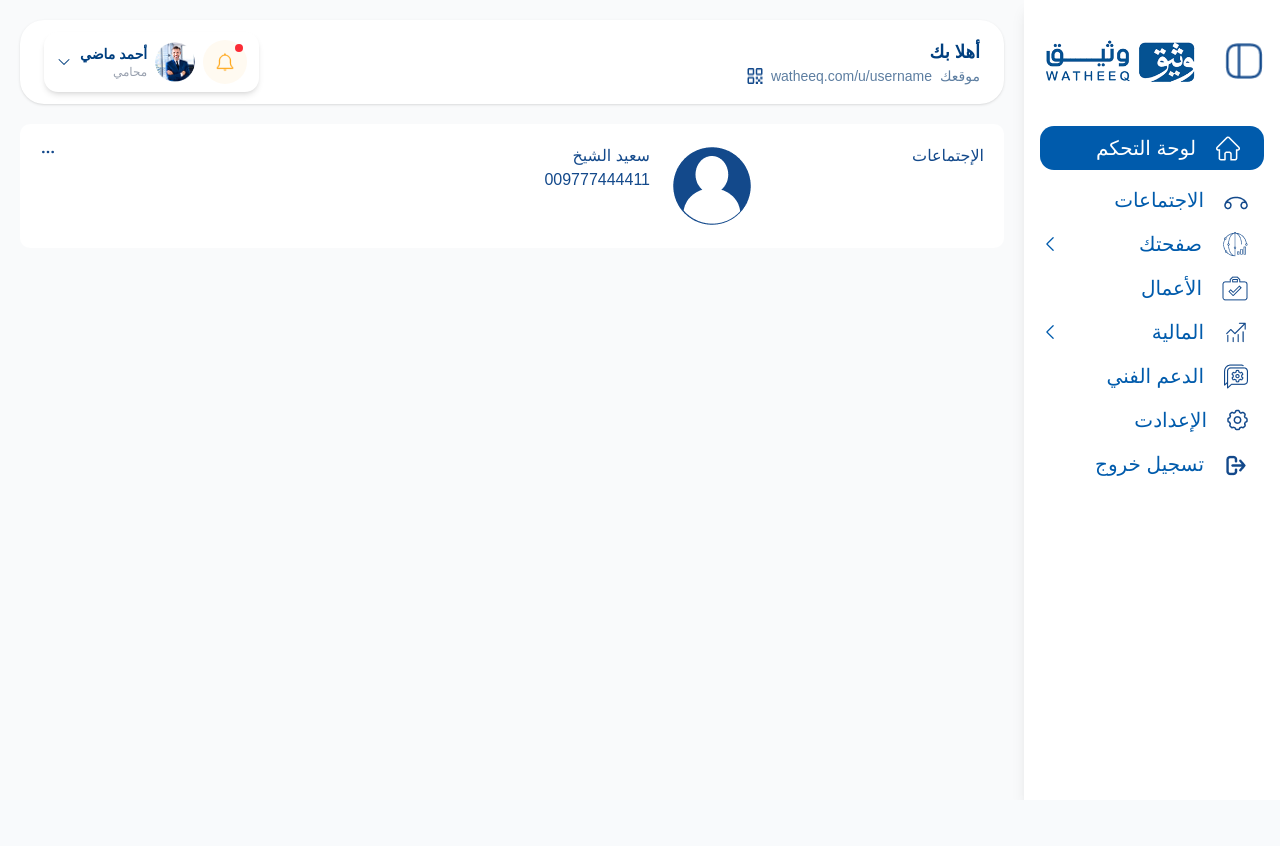
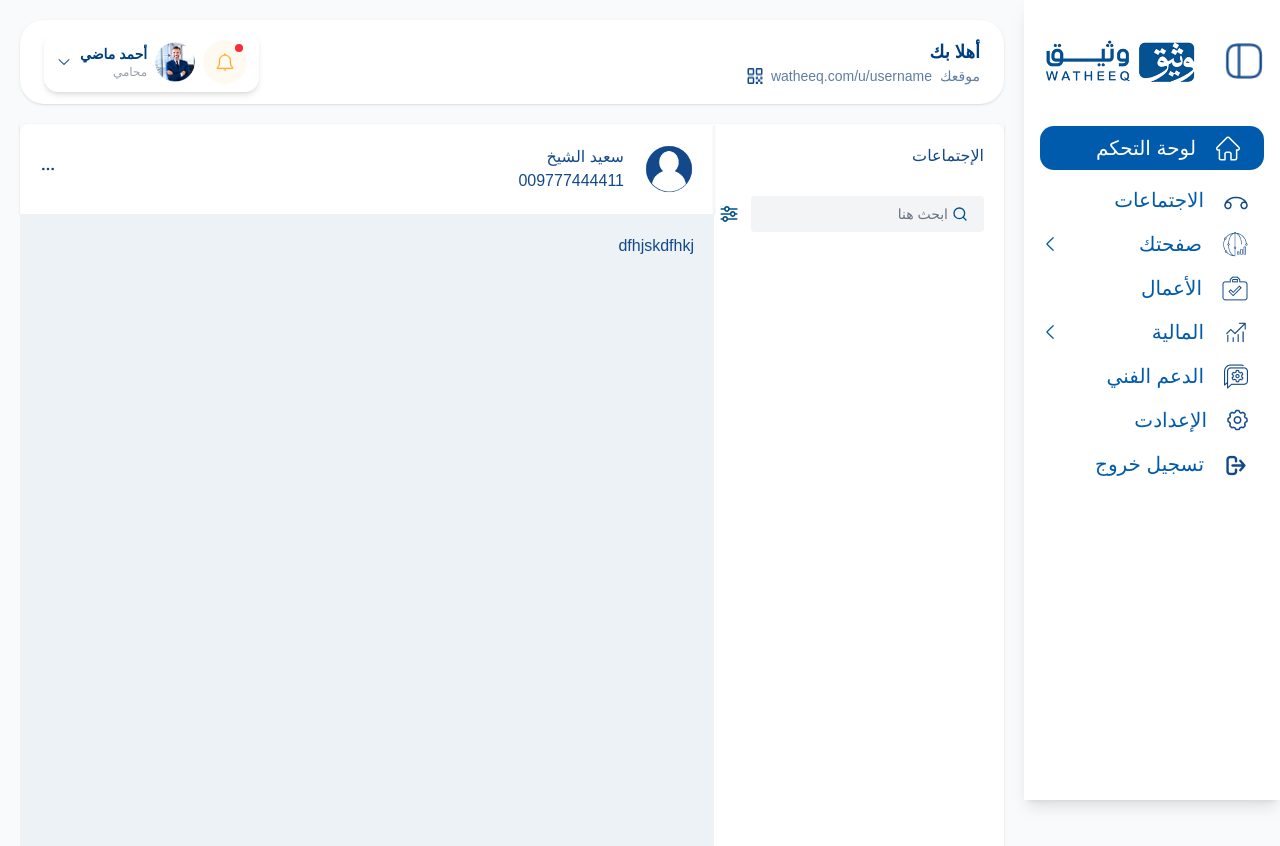
Before and after one commit to votiveamit13/watheeq, a Next.js app: page /watheeq/clientdashboard/conversations in a window 1280 px wide. Shown: the top 846 px of the page. Before the commit the page ends 800 px from the top, so only its background shows below. Built offline with nearby package versions, Linux system fonts and the light colour scheme.

Commit message:
updated sidebar navbar behaviour

```diff
--- a/src/app/clientdashboard/conversations/page.jsx
+++ b/src/app/clientdashboard/conversations/page.jsx
@@ -1,15 +1,37 @@
 import { HiOutlineDotsHorizontal } from "react-icons/hi";
+import { FiSearch } from "react-icons/fi";
+import { BiSliderAlt } from "react-icons/bi";
 export default function Conversations() {
   return (
-    <div className="bg-white mt-5 p-5 rounded-lg">
+    <div className="bg-white mt-5 rounded-lg">
       <div className="flex justify-between">
-        <div className="w-[230px]">
+        <div className="w-[290px] p-5 shadow">
           <h2>الإجتماعات</h2>
+          <div className="flex w-full mt-7">
+            <div className="flex items-center bg-gray-100 px-4 py-2 rounded w-full max-w-md">
+             <FiSearch className="text-[#005088] ml-1" />
+              <input
+                type="text"
+                placeholder="ابحث هنا"
+                className="bg-transparent flex-1 text-sm text-right placeholder-gray-500 focus:outline-none"
+              />
+
             </div>
-        <div className="flex flex-1 justify-between">
-          <div className="flex ">
+            <button className="text-[#005088] text-xl mr-3">
+              <BiSliderAlt />
+            </button>
+          </div>
+        </div>
+
+        <div className="flex-1">
+          <div className="flex justify-between p-5 items-center shadow">
+            <div className="flex items-center">
               <div className="ml-5">
-              <img src="/watheeq/assets/img/profile.png" alt="watheeq" />
+                <img
+                  src="/watheeq/assets/img/profile.png"
+                  alt="watheeq"
+                  width={50}
+                />
               </div>
               <div>
                 <h3>سعيد الشيخ</h3>
@@ -19,9 +41,9 @@ export default function Conversations() {
             <div>
               <HiOutlineDotsHorizontal />
             </div>
-
           </div>
-
+          <div className="bg-[#EDF2F6] h-screen p-5">dfhjskdfhkj</div>
+        </div>
       </div>
     </div>
   );
--- a/src/components/clientdashboard/Navbar.jsx
+++ b/src/components/clientdashboard/Navbar.jsx
@@ -1,4 +1,5 @@
 "use client";
+import Link from "next/link";
 import { useState, useRef, useEffect } from "react";
 import { HiChevronDown, HiOutlineUser } from "react-icons/hi2";
 
@@ -70,10 +71,12 @@ export default function Navbar() {
 
         {isOpen && (
           <div className="absolute right-5 mt-2 w-44 bg-[#E7EDF3] rounded-lg shadow-lg text-right z-50">
+              <Link href="/clientdashboard/profile">
             <div className="block px-4 py-4 text-[#003f7f] hover:bg-[#f0f8ff] font-medium flex items-center justify-end gap-2">
               <HiOutlineUser />
               <span>الملف الشخصي</span>
             </div>
+              </Link>
           </div>
         )}
       </div>
--- a/src/components/clientdashboard/Sidebar.jsx
+++ b/src/components/clientdashboard/Sidebar.jsx
@@ -90,6 +90,7 @@ export default function Sidebar({ collapsed, setCollapsed }) {
             { key: "settings", label: "الإعدادت", icon: "settings.png" },
           ].map((item) => (
             <div key={item.key} ref={(el) => (itemRefs.current[item.key] = el)}>
+
               <div
                 className={`flex items-center cursor-pointer rounded-xl transition-all duration-200 ${
                   activeMenu === item.key
```
Lines whose indentation alone changed are shown as unchanged.
